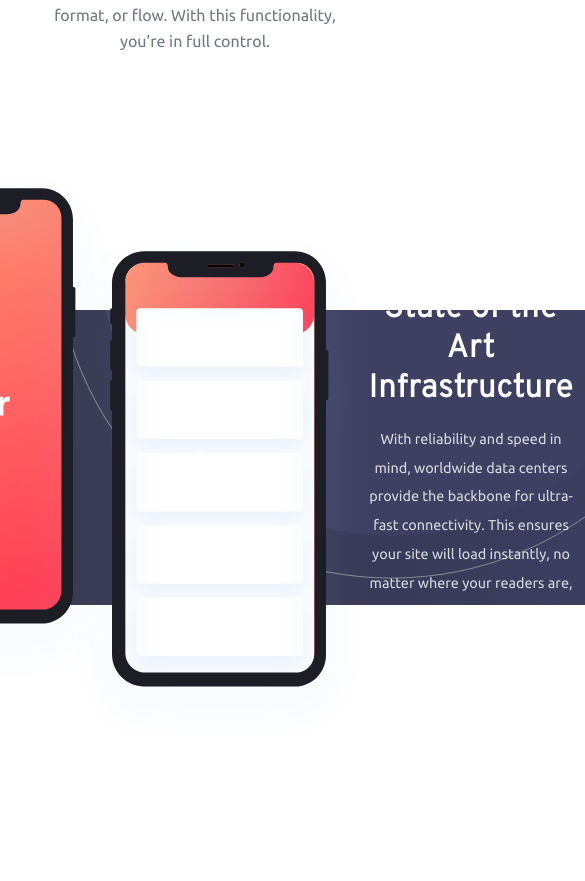
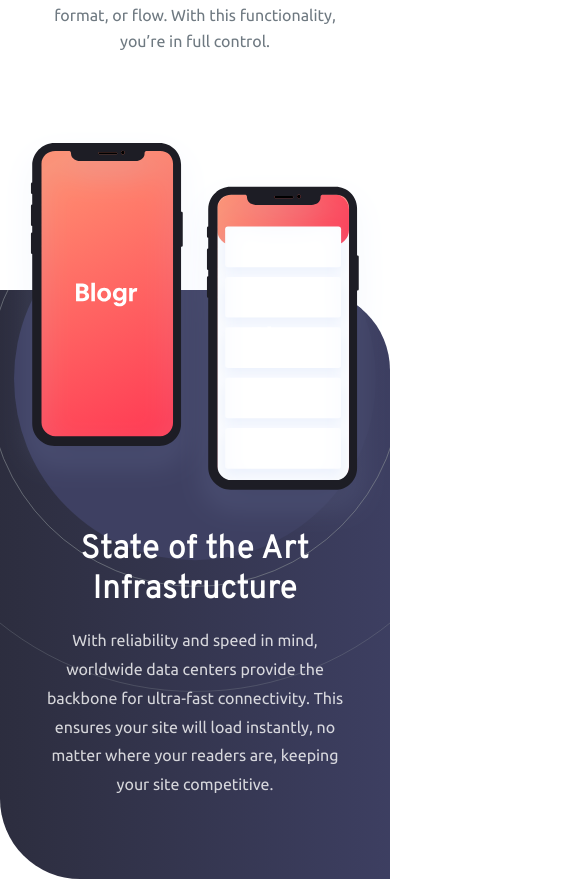
Before and after one commit to sohail-webdev/blogr-landing-page, a React (Vite) app: page / in a window 390 px wide. Shown: the part 1841-2722 px from the top of the page, 585 px wide, since content can reach past the window. Built offline with nearby package versions, Linux system fonts and the light colour scheme.

Commit message:
feat: code mobile speed info section

```diff
--- a/src/index.css
+++ b/src/index.css
@@ -280,6 +280,8 @@ li,
   background-image: url(./assets/images/bg-pattern-circles.svg);
   background-repeat: no-repeat;
   background-position: top 80% left -60%;
+  border-top-right-radius: 5rem;
+  border-bottom-left-radius: 5rem;
 }
 .section-speed-circle-illustration ~ * {
   position: relative;
@@ -495,4 +497,31 @@ li,
     font-size: 1rem;
     line-height: 1.6rem;
   }
+  /* Speed Info Section */
+  .section-speed {
+    height: fit-content;
+    margin-top: 8rem;
+  }
+  .section-speed-content-container {
+    flex-direction: column;
+  }
+  .section-speed-circle-illustration {
+    background-position-x: center;
+    background-position-y: -14rem;
+    background-size: 160%;
+  }
+  .section-speed-phone-illustration {
+    position: absolute;
+    top: 0;
+    transform: translateY(-40%);
+    width: 24rem;
+  }
+  .section-speed-content {
+    margin-top: 15rem;
+    margin-bottom: 5rem;
+    width: 100%;
+  }
+  .section-speed-content > p {
+    font-size: 1rem;
+  }
 }
```
